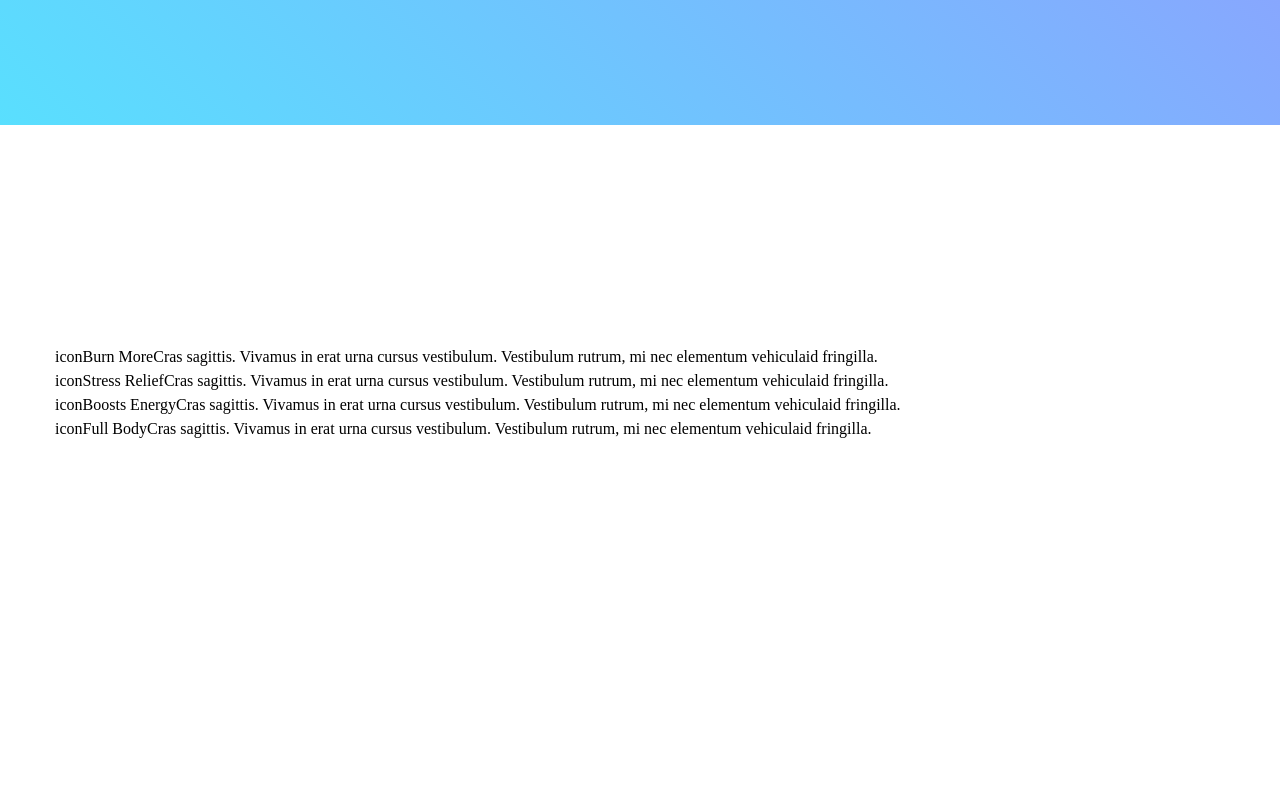
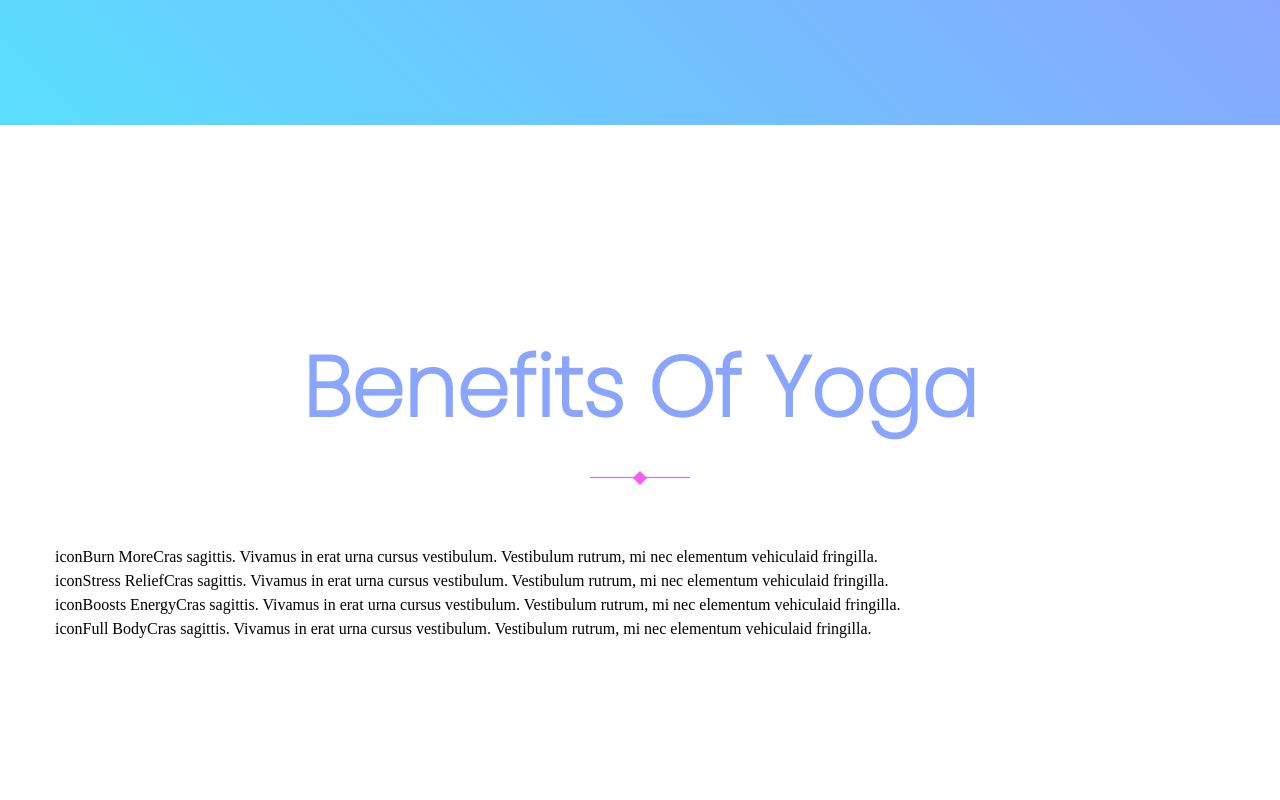
Before and after one commit to YuraDukhno/yoga-instructor-lp, a React (Create React App) app: page / in a window 1280 px wide. Shown: the part 2820-3620 px from the top of the page. Built offline with nearby package versions, Linux system fonts and the light colour scheme.

Commit message:
added styles and components

```diff
--- a/src/App.js
+++ b/src/App.js
@@ -20,7 +20,7 @@ function App() {
       {/* Capture */}
       <Gallery />
       {/* Capture */}
-      <Capture text={"Benefits Of Yoga"} />
+
       {/* Benefits Yoga */}
       <Benefits />
       {/* Testimonials */}
--- /dev/null
+++ b/src/Layout/Benefits.css
@@ -0,0 +1,3 @@
+.benefits {
+  padding: 200px 0;
+}
--- a/src/Layout/Benefits.jsx
+++ b/src/Layout/Benefits.jsx
@@ -1,9 +1,12 @@
 import React from "react";
+import PurpleCapture from "./Components/PurpleCapture";
+import "../Layout/Benefits.css";
 
 export default function Benefits() {
   return (
     <div className="benefits box">
       <div className="benefits__container container">
+        <PurpleCapture text={"Benefits Of Yoga"} />
         <div className="benefits__row">
           <ul className="benefits__list">
             <li className="benefits__item">
--- /dev/null
+++ b/src/Layout/Components/PurpleCapture.css
@@ -0,0 +1,40 @@
+.purple-capture {
+  display: flex;
+  flex-direction: column;
+  align-items: center;
+  padding-bottom: 60px;
+}
+
+.purple-capture__separator {
+  border-top: 1px solid;
+  clear: both;
+  display: inline-block;
+  position: relative;
+  border-color: rgb(245 92 239);
+  width: 100px;
+}
+
+.purple-capture__qub {
+  background-color: rgb(245 92 239);
+  content: "";
+  height: 10px;
+  left: 50%;
+  margin: -5px auto auto -5px;
+  position: absolute;
+  transform: rotate(-45deg);
+  width: 10px;
+}
+
+.purple-capture__title {
+  font-family: Poppins;
+  font-size: 42px;
+  color: rgb(138 165 254);
+  padding-bottom: 10px;
+}
+
+@media screen and (max-width: 1080px) {
+  .purple-capture__title {
+    padding: 0 15px;
+    font-size: calc(32px + 10 * (100vw / 1920));
+  }
+}
--- /dev/null
+++ b/src/Layout/Components/PurpleCapture.jsx
@@ -0,0 +1,17 @@
+import React from "react";
+import "../Components/PurpleCapture.css";
+
+export default function PurpleCapture(props) {
+  return (
+    <div className="purple-capture">
+      <div className="purple-capture__title">
+        <h1>{props.text}</h1>
+      </div>
+      <div className="purple-capture__bottom-line">
+        <div className="purple-capture__separator">
+          <div className="purple-capture__qub"></div>
+        </div>
+      </div>
+    </div>
+  );
+}
```
